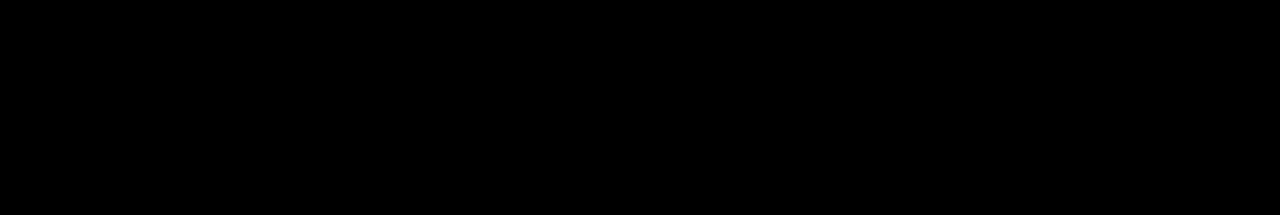
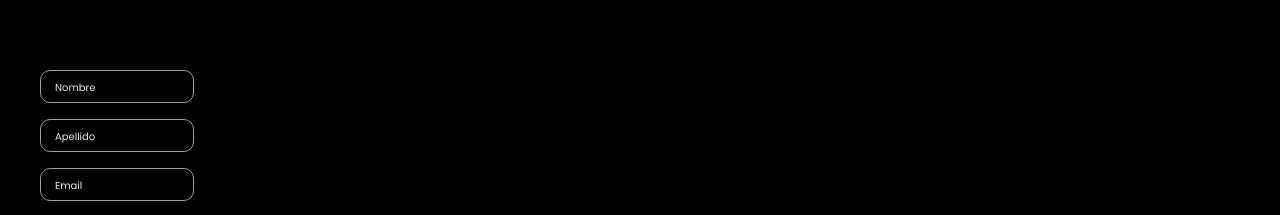
Before and after one commit to MatiasWyso/flexwork-landing, a Next.js app: page / in a window 1280 px wide. Shown: the part 1226-1441 px from the top of the page. Before the commit the page ends 1296 px from the top, so only its background shows below. Built offline with nearby package versions, Linux system fonts and the light colour scheme.

Commit message:
form+buttons

```diff
--- a/package.json
+++ b/package.json
@@ -9,6 +9,7 @@
     "lint": "next lint"
   },
   "dependencies": {
+    "firebase": "^10.13.1",
     "next": "14.2.7",
     "react": "^18",
     "react-dom": "^18",
--- a/src/app/components/Atoms/ButtonReflex/ButtonReflex.tsx
+++ b/src/app/components/Atoms/ButtonReflex/ButtonReflex.tsx
@@ -1,8 +1,19 @@
-
+"use client"
 import scss from "./ButtonReflex.module.scss";
 
 const Button = () => {
-    return ( <button className={scss.btn}>Suscribete</button> );
-}
+    const handleButtonClick = () => {
+        const section = document.getElementById("suscripcion");
+        if (section) {
+            section.scrollIntoView({ behavior: "smooth" });
+        }
+    };
+
+    return (
+        <button className={scss.btn} onClick={handleButtonClick}>
+            suscribite
+        </button>
+    );
+};
 
 export default Button;
--- /dev/null
+++ b/src/app/components/Atoms/Input/ButtonInput.tsx
@@ -0,0 +1,12 @@
+"use client";
+import scss from "../ButtonReflex/ButtonReflex.module.scss";
+
+const ButtonInput: React.FC = () => {
+    return (
+        <button type="submit" className={scss.btn}>
+            Suscribirse
+        </button>
+    );
+};
+
+export default ButtonInput;
--- /dev/null
+++ b/src/app/components/Atoms/Input/TextInput.module.scss
@@ -0,0 +1,36 @@
+.inputGroup {
+    position: relative;
+  }
+
+  .input {
+    border: solid 1.5px #9e9e9e;
+    border-radius: 1rem;
+    background: none;
+    padding: 1rem;
+    font-size: 1rem;
+    color: #f5f5f5;
+    transition: border 150ms cubic-bezier(0.4, 0, 0.2, 1);
+  }
+
+  .userLabel {
+    position: absolute;
+    left: 15px;
+    color: #e8e8e8;
+    pointer-events: none;
+    transform: translateY(1rem);
+    transition: 150ms cubic-bezier(0.4, 0, 0.2, 1);
+  }
+
+  .input:focus,
+  .input:valid {
+    outline: none;
+    border: 1.5px solid #4dc5ac;
+  }
+
+  .input:focus ~ .userLabel,
+  .input:valid ~ .userLabel {
+    transform: translateY(-50%) scale(0.8);
+    background-color: #000000;
+    padding: 0 0.2em;
+    color: #4dc5ac;
+  }
--- /dev/null
+++ b/src/app/components/Atoms/Input/TextInput.tsx
@@ -0,0 +1,27 @@
+import React, { ChangeEvent } from "react";
+import styles from "./TextInput.module.scss";
+
+interface TextInputProps {
+  label: string;
+  value: string;
+  onChange: (e: ChangeEvent<HTMLInputElement>) => void;
+  type?: string;
+  required: boolean;
+}
+
+const TextInput: React.FC<TextInputProps> = ({label, value, onChange, type = "text", required = true}) => {
+  return (
+    <div className={styles.inputGroup}>
+      <input
+        type={type}
+        value={value}
+        onChange={onChange}
+        required={required}
+        className={styles.input}
+      />
+      <label className={styles.userLabel}>{label}</label>
+    </div>
+  );
+};
+
+export default TextInput;
--- /dev/null
+++ b/src/app/components/Form/Form.tsx
@@ -0,0 +1,60 @@
+"use client";
+import React, { useState, ChangeEvent, FormEvent } from "react";
+import { saveSubscription } from "../../firebase/Subscription";
+import TextInput from "../Atoms/Input/TextInput";
+import ButtonInput from "../Atoms/Input/ButtonInput";
+
+const SubscriptionForm: React.FC = () => {
+  const [name, setName] = useState<string>("");
+  const [lastname, setLastname] = useState<string>("");
+  const [email, setEmail] = useState<string>("");
+
+  const handleSubmit = async (e: FormEvent<HTMLFormElement>) => {
+    e.preventDefault();
+    await saveSubscription(name, lastname, email);
+    setName("");
+    setLastname("");
+    setEmail("");
+    alert(
+      "¡Gracias por suscribirte! Te avisaremos cuando la página esté lista."
+    );
+  };
+
+  return (
+    <div>
+      <form id="suscripcion" onSubmit={handleSubmit}>
+        <TextInput
+          label="Nombre"
+          value={name}
+          onChange={(e: ChangeEvent<HTMLInputElement>) =>
+            setName(e.target.value)
+          }
+          required
+        />
+        <br />
+        <TextInput
+          label="Apellido"
+          value={lastname}
+          onChange={(e: ChangeEvent<HTMLInputElement>) =>
+            setLastname(e.target.value)
+          }
+          required
+        />
+        <br />
+        <TextInput
+          label="Email"
+          type="email"
+          value={email}
+          onChange={(e: ChangeEvent<HTMLInputElement>) =>
+            setEmail(e.target.value)
+          }
+          required
+        />
+        <br />
+        <ButtonInput />
+      </form>
+    </div>
+  );
+};
+
+export default SubscriptionForm;
--- /dev/null
+++ b/src/app/firebase/Subscription.tsx
@@ -0,0 +1,20 @@
+import { collection, addDoc } from "firebase/firestore";
+import { db } from "./db";
+
+export const saveSubscription = async (
+  name: string,
+  lastname: string,
+  email: string
+) => {
+  try {
+    await addDoc(collection(db, "subscriptions"), {
+      name: name,
+      lastname: lastname,
+      email: email,
+      timestamp: new Date(),
+    });
+    console.log("Subscription saved successfully");
+  } catch (e) {
+    console.error("Error saving subscription: ", e);
+  }
+};
--- /dev/null
+++ b/src/app/firebase/db.tsx
@@ -0,0 +1,16 @@
+import { initializeApp } from "firebase/app";
+import { getFirestore } from "firebase/firestore";
+
+const firebaseConfig = {
+  apiKey: "AIzaSyBCrhjn0WfJSifgroNZXNLzsF8uhemPwUY",
+  authDomain: "flexwork-landing.firebaseapp.com",
+  projectId: "flexwork-landing",
+  storageBucket: "flexwork-landing.appspot.com",
+  messagingSenderId: "677211276504",
+  appId: "1:677211276504:web:6d6a09d21582c6d23cc3ad",
+};
+
+const app = initializeApp(firebaseConfig);
+const db = getFirestore(app);
+
+export { db };
--- a/src/app/page.tsx
+++ b/src/app/page.tsx
@@ -2,6 +2,7 @@
 import Navbar from "./components/Navbar/Navbar";
 import Hero from "./components/Hero/HeroSection";
 import About from "./components/About/About";
+import SubscriptionForm from './components/Form/Form';
 
 export default function Home() {
   return (
@@ -9,6 +10,7 @@
        <Navbar />
        <Hero />
        <About />
+       <SubscriptionForm />
 
 
 
```
Also changed, not shown: 1 other file (tests, documents, lock files or other folders).
